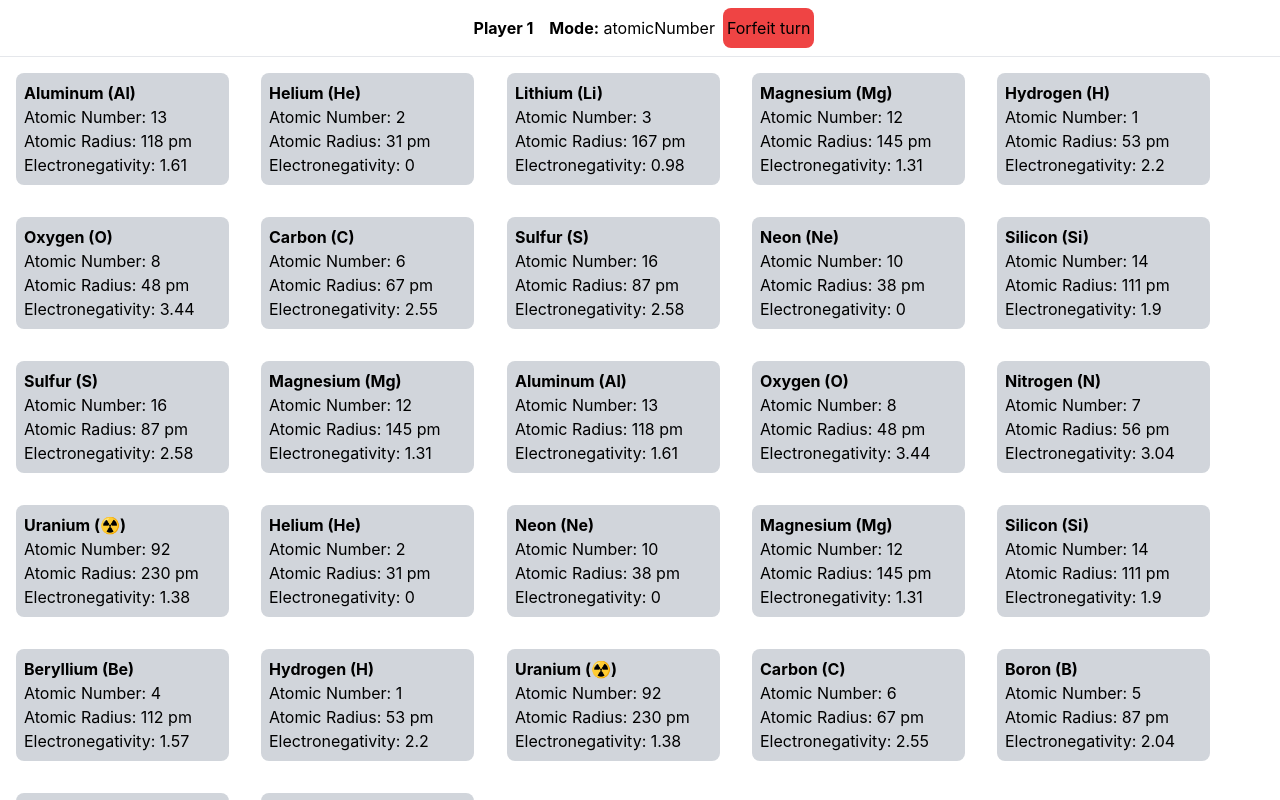
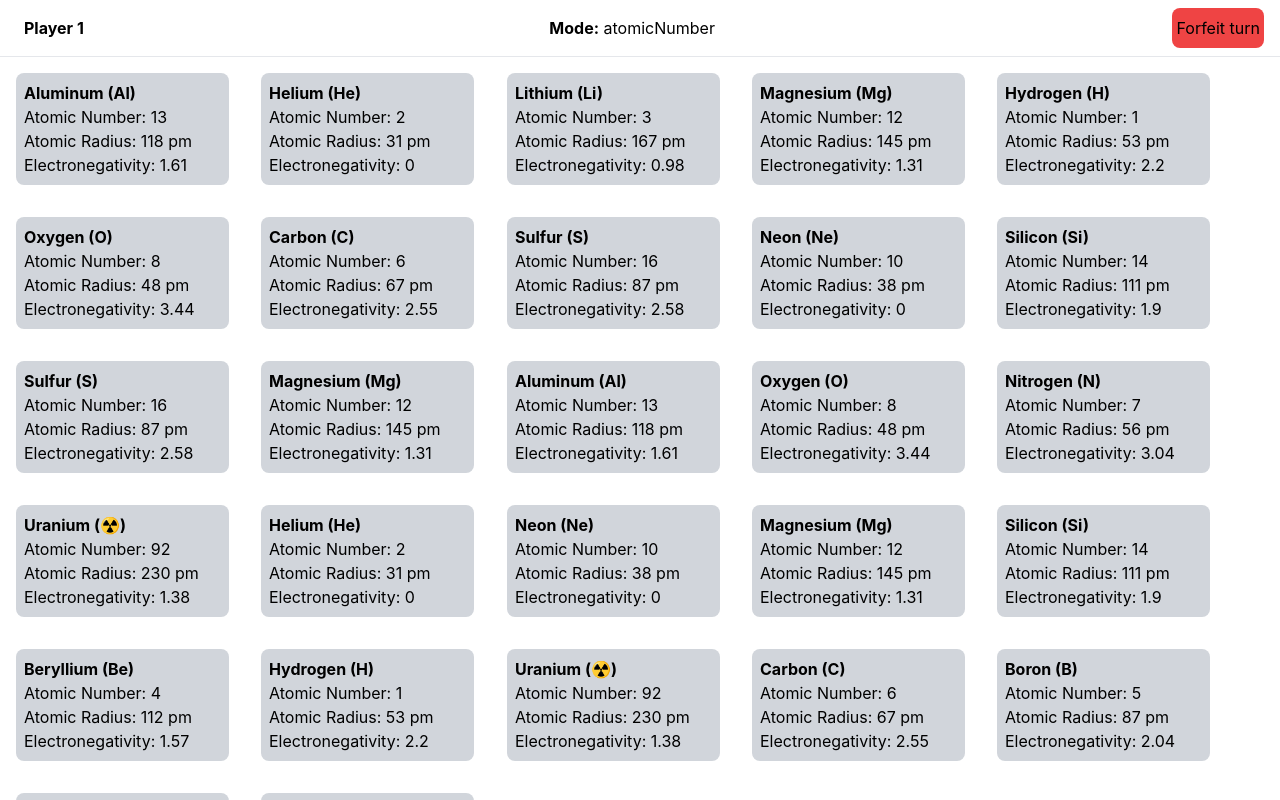
Before and after one commit to Subjective/periodic-chaos, a React (Create React App) app: page / in a window 1280 px wide. Both pictures are taken after a click on the button "Start Game". Shown: the top 800 px of the page. Built offline with nearby package versions, Linux system fonts and the light colour scheme.

Commit message:
feat: increase spacing between top bar components

```diff
--- a/src/App.js
+++ b/src/App.js
@@ -314,7 +314,7 @@
           (player, index) =>
             index === currentPlayerIndex && (
               <div key={index}>
-                <div className="flex justify-center align-center my-2 mx-4">
+                <div className="flex justify-between align-center my-2 mx-4">
                   <h1 className="m-2 font-bold">{player.name}</h1>
                   <h1 className="m-2">
                     <strong>Mode:</strong> {mode}
```
